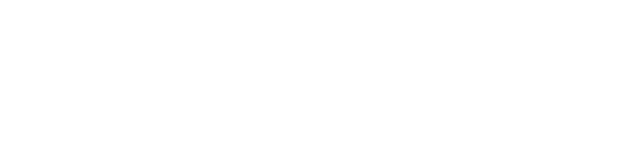
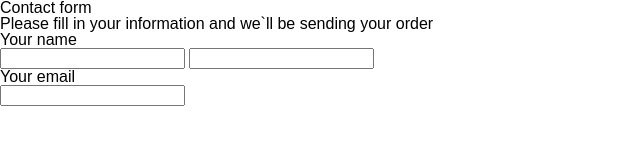
Before and after one commit to NazarZhuvaka/form, a plain HTML site: page index.html in a window 1280 px wide. Shown: the whole page, without its empty margins (0-640 px from the left). Drawn offline with Linux system fonts and the light colour scheme.

Commit message:
Add two first inputs

```diff
--- /dev/null
+++ b/assets/reset.css
@@ -0,0 +1,43 @@
+html, body, div, span, applet, object, iframe,
+h1, h2, h3, h4, h5, h6, p, blockquote, pre,
+a, abbr, acronym, address, big, cite, code,
+del, dfn, em, img, ins, kbd, q, s, samp,
+small, strike, strong, sub, sup, tt, var,
+b, u, i, center,
+dl, dt, dd, ol, ul, li,
+fieldset, form, label, legend,
+table, caption, tbody, tfoot, thead, tr, th, td,
+article, aside, canvas, details, embed,
+figure, figcaption, footer, header, hgroup,
+menu, nav, output, ruby, section, summary,
+time, mark, audio, video {
+	margin: 0;
+	padding: 0;
+	border: 0;
+	font-size: 100%;
+	font: inherit;
+	vertical-align: baseline;
+}
+/* HTML5 display-role reset for older browsers */
+article, aside, details, figcaption, figure,
+footer, header, hgroup, menu, nav, section {
+	display: block;
+}
+body {
+	line-height: 1;
+}
+ol, ul {
+	list-style: none;
+}
+blockquote, q {
+	quotes: none;
+}
+blockquote:before, blockquote:after,
+q:before, q:after {
+	content: '';
+	content: none;
+}
+table {
+	border-collapse: collapse;
+	border-spacing: 0;
+}
--- a/assets/style.css
+++ b/assets/style.css
@@ -0,0 +1,5 @@
+@import './reset.css';
+
+:root{
+    font-family: sans-serif;
+}
--- a/index.html
+++ b/index.html
@@ -4,8 +4,24 @@
     <meta charset="UTF-8">
     <meta name="viewport" content="width=device-width, initial-scale=1.0">
     <title>Form</title>
+    <link rel="stylesheet" href="./assets/style.css">
+    <script src="./assets/index.js" defer></script>
 </head>
 <body>
-
+    <div class="form-container">
+        <h1>Contact form</h1>
+        <p>Please fill in your information and we`ll be sending your order</p>
+        <form action="">
+            <label for="">
+                <p>Your name</p>
+                <input name="first-name" type="text">
+                <input name="last-name" type="text">
+            </label>
+            <label for="">
+                <p>Your email</p>
+                <input type="email" name="email">
+            </label>
+        </form>
+    </div>
 </body>
 </html>
```
